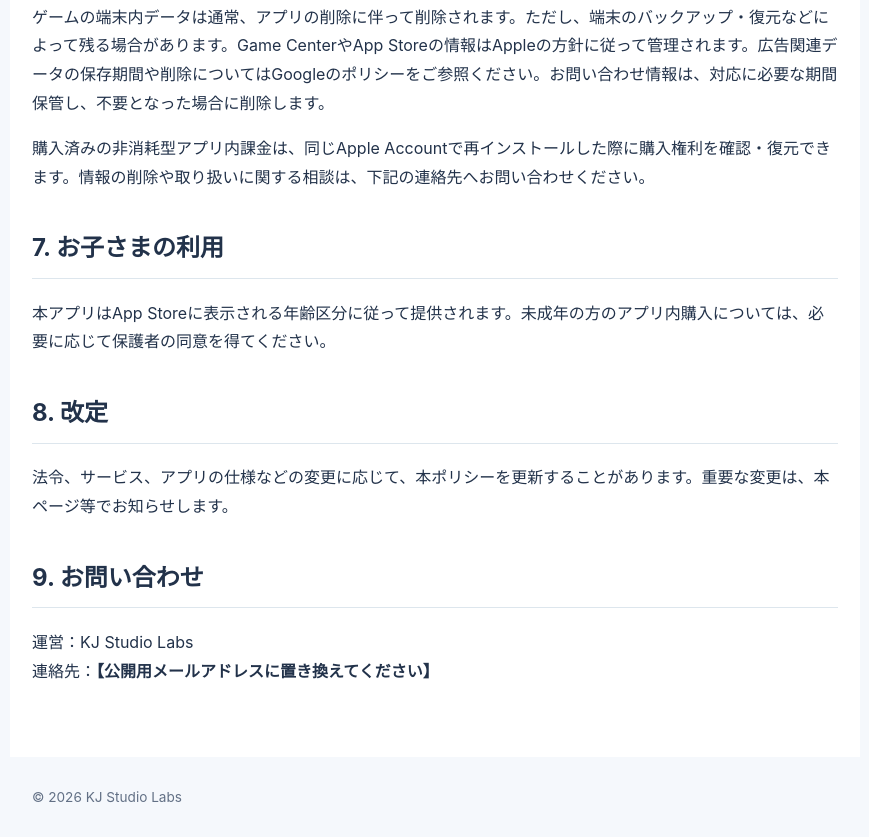
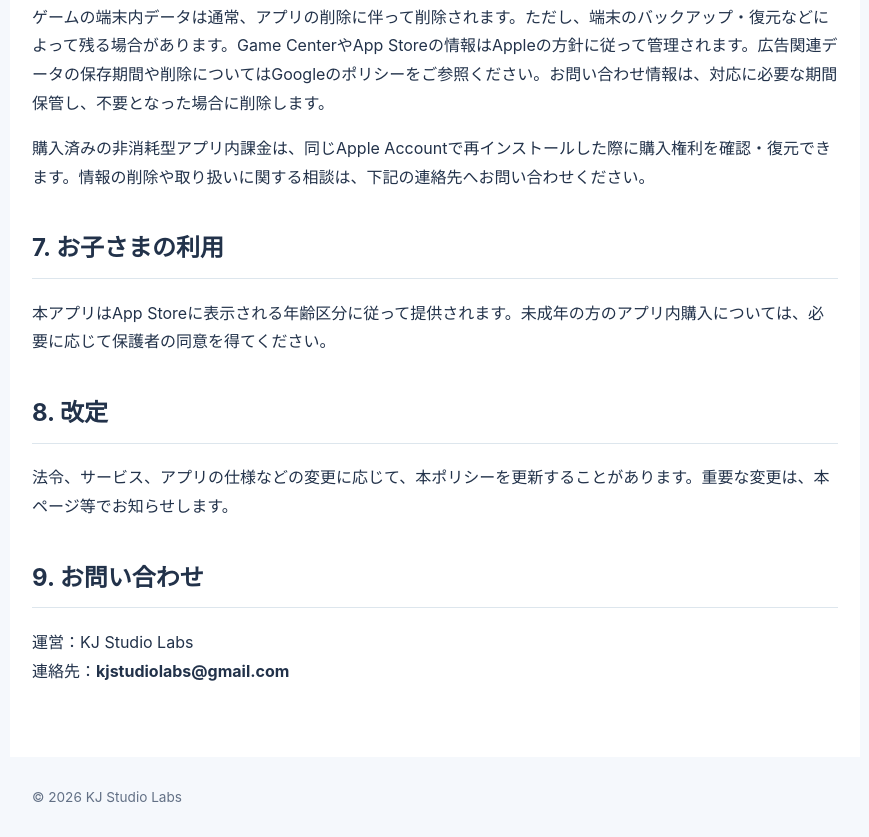
Before and after one commit to ikermadrid72/ikermadrid72.github.io, a plain HTML site: page slide-all/privacy.html in a window 1280 px wide. Shown: the part 2270-3107 px from the top of the page, without its empty margins (205-1074 px from the left). Drawn offline with Linux system fonts and the light colour scheme.

Commit message:
Update contact information in privacy policy

```diff
--- a/slide-all/privacy.html
+++ b/slide-all/privacy.html
@@ -7,4 +7,4 @@
 <h2>6. 保存期間・削除</h2><p>ゲームの端末内データは通常、アプリの削除に伴って削除されます。ただし、端末のバックアップ・復元などによって残る場合があります。Game CenterやApp Storeの情報はAppleの方針に従って管理されます。広告関連データの保存期間や削除についてはGoogleのポリシーをご参照ください。お問い合わせ情報は、対応に必要な期間保管し、不要となった場合に削除します。</p><p>購入済みの非消耗型アプリ内課金は、同じApple Accountで再インストールした際に購入権利を確認・復元できます。情報の削除や取り扱いに関する相談は、下記の連絡先へお問い合わせください。</p>
 <h2>7. お子さまの利用</h2><p>本アプリはApp Storeに表示される年齢区分に従って提供されます。未成年の方のアプリ内購入については、必要に応じて保護者の同意を得てください。</p>
 <h2>8. 改定</h2><p>法令、サービス、アプリの仕様などの変更に応じて、本ポリシーを更新することがあります。重要な変更は、本ページ等でお知らせします。</p>
-<h2>9. お問い合わせ</h2><p>運営：KJ Studio Labs<br>連絡先：<strong>【公開用メールアドレスに置き換えてください】</strong></p></main><footer>© 2026 KJ Studio Labs</footer></body></html>
+<h2>9. お問い合わせ</h2><p>運営：KJ Studio Labs<br>連絡先：<strong>kjstudiolabs@gmail.com</strong></p></main><footer>© 2026 KJ Studio Labs</footer></body></html>
```
